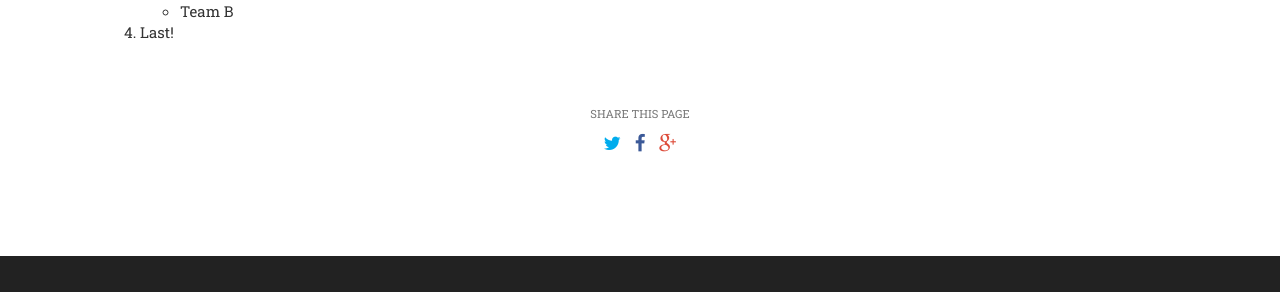
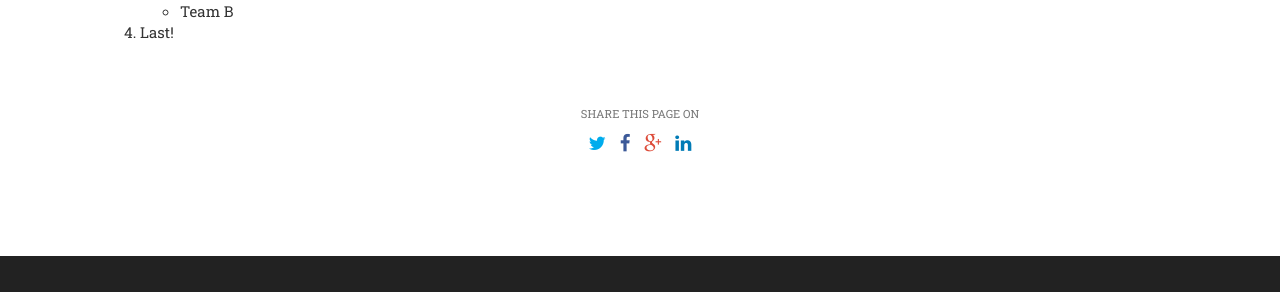
Before and after one commit to rensa/rensa.github.io, a Jekyll site: the page built from _posts/regpage/2015-02-07-what-do-they-know.html, in a window 1280 px wide. Shown: the part 474-766 px from the top of the page. Built offline with Jekyll 4.4.1, drawn with Linux system fonts in a browser that asks for light colours; some web fonts are replaced; some of the changed lines change nothing that is shown.

Commit message:
Still More FB Sharing Fixes

```diff
--- a/_config.yml
+++ b/_config.yml
@@ -1,5 +1,7 @@
 url: https://rensa.co
 baseurl:
+twitter_username: rensa_co
+github_username: rensa
 
 # Site settings
 title: rensa.co
--- a/_includes/head.html
+++ b/_includes/head.html
@@ -6,13 +6,18 @@
     <meta name="description" content="{{ site.description }}">
     <link rel="canonical" href="{{ page.url | replace:'index.html','' | prepend: site.baseurl | prepend: site.url }}">
 
-    <!-- Facebook Open Graph properties -->
-
-
+    <!-- Open Graph properties -->
+    <meta property="og:type" content="website" />
     <meta property="og:url" content="{% if page.url %}{{ site.url }}{{ page.url }}{% else %}{{ site.url }}{% endif %}" />
     <meta property="og:title" content="{% if page.title %}{{ page.title }}{% else %}{{ site.title }}{% endif %}" />
     <meta property="og:description" content="{% if page.description %}{{ page.description }}{% else %}{{ site.description }}{% endif %}" />
-    <meta property="og:image" content="{% if page.img %}{{ page.img }}{% else %}{{ site.url }}/img/site-thumb.png{% endif %}" />
+    <meta property="og:image:secure_url" content="{% if page.img %}{{ site.url}}/img/portfolio/{{ page.img }}{% else %}{{ site.url }}/img/site-thumb.png{% endif %}" />
+
+    <!-- Twitter card meta data -->
+    <meta name="twitter:card" content="summary" />
+    <meta name="twitter:title" content="{% if page.title %}{{ page.title }}{% else %}{{ site.title }}{% endif %}" />
+    <meta name="twitter:description" content="{% if page.description %}{{ page.description }}{% else %}{{ site.description }}{% endif %}" />
+    <meta name="twitter:image" content="{% if page.img %}{{ site.url}}/img/portfolio/{{ page.img }}{% else %}{{ site.url }}/img/site-thumb.png{% endif %}" />
 
     <!-- Custom CSS & Bootstrap Core CSS - Uses Bootswatch Flatly Theme: http://bootswatch.com/flatly/ -->
     <link rel="stylesheet" href="{{ "/style.css" | prepend: site.baseurl }}">
--- a/_layouts/regpage.html
+++ b/_layouts/regpage.html
@@ -25,15 +25,12 @@
 			{{ content }}
 		</div>
 		<div class="share-page text-muted">
-		    <p>Share this page</p>
+		    <p>Share this page on</p>
 		    <a href="https://twitter.com/intent/tweet?text={{ page.title }}&url={{ site.url }}{{ page.url }}&via={{ site.twitter_username }}&related={{ site.twitter_username }}" rel="nofollow" target="_blank" title="Share on Twitter" class="fa fa-twitter" style="color:#00aced;"></a>
-		    <a href="https://www.facebook.com/dialog/share?
-					  app_id=1583566641860122
-					  &display=popup
-					  &href={{ site.url }}{{ page.url }}
-					  &redirect_uri={{ site.url }}{{ page.url }}"
-				    	rel="nofollow" target="_blank" title="Share on Facebook" class="fa fa-facebook" style="color:#3b5998;"></a>
+		    <a href="https://www.facebook.com/dialog/share?app_id=1583566641860122&display=popup&href={{ site.url }}{{ page.url }}&redirect_uri={{ site.url }}{{ page.url }}"
+		    	rel="nofollow" target="_blank" title="Share on Facebook" class="fa fa-facebook" style="color:#3b5998;"></a>
 		    <a href="https://plus.google.com/share?url={{ site.url }}{{ page.url }}" rel="nofollow" target="_blank" title="Share on Google+" class="fa fa-google-plus" style="color:#dd4b39;"></a>
+		    <a href="http://www.linkedin.com/shareArticle?mini=true&url={{ site.url }}{{ page.url }}&title={{ page.title }}&summary={{ page.description }}&source={articleSource}" rel="nofollow" target="_blank" title="Share on LinkedIn" class="fa fa-linkedin" style="color:#007bb6;"></a>
 		</div>
 	</section>
 
--- a/_posts/regpage/2015-02-07-what-do-they-know.html
+++ b/_posts/regpage/2015-02-07-what-do-they-know.html
@@ -5,8 +5,8 @@
 category: regpage
 modal-id: 1
 date: 2015-02-07
-img: animation.gif
-thumbnail: animation-thumb.png
+img: writing.png
+thumbnail: writing-thumb.png
 alt:
 project-date: Feb 2015
 permalink: what-do-they-know
```
